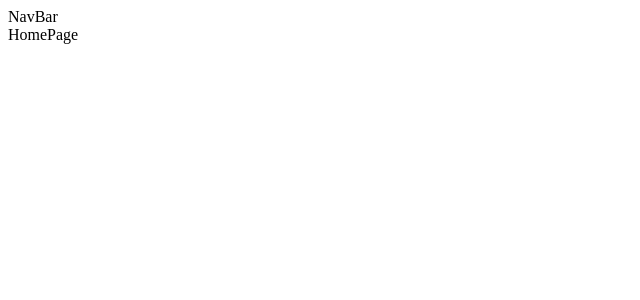
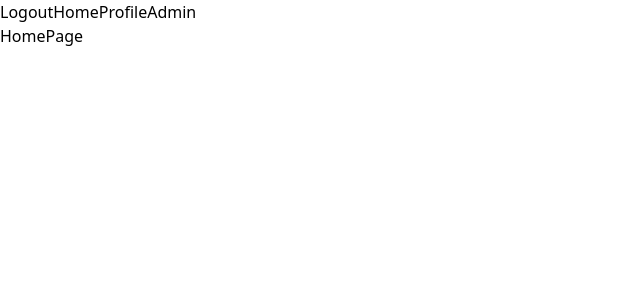
Before and after one commit to hasip-timurtas/node-react-password-auth, a React (Create React App) app in the folder client/: page / in a window 1280 px wide. Shown: the top 300 px of the page, without its empty margins (0-640 px from the left). Built offline with nearby package versions, Linux system fonts and the light colour scheme.

Commit message:
client - TailwindCSS added, anv links added

```diff
--- a/client/public/index.html
+++ b/client/public/index.html
@@ -1,15 +1,14 @@
 <!DOCTYPE html>
 <html lang="en">
-  <head>
+
+<head>
     <meta charset="utf-8" />
     <link rel="icon" href="%PUBLIC_URL%/favicon.ico" />
     <meta name="viewport" content="width=device-width, initial-scale=1" />
     <meta name="theme-color" content="#000000" />
-    <meta
-      name="description"
-      content="Web site created using create-react-app"
-    />
+    <meta name="description" content="Web site created using create-react-app" />
     <link rel="apple-touch-icon" href="%PUBLIC_URL%/logo192.png" />
+    <link href="https://unpkg.com/tailwindcss@^2/dist/tailwind.min.css" rel="stylesheet">
     <!--
       manifest.json provides metadata used when your web app is installed on a
       user's mobile device or desktop. See https://developers.google.com/web/fundamentals/web-app-manifest/
@@ -25,8 +24,9 @@
       Learn how to configure a non-root public URL by running `npm run build`.
     -->
     <title>React App</title>
-  </head>
-  <body>
+</head>
+
+<body>
     <noscript>You need to enable JavaScript to run this app.</noscript>
     <div id="root"></div>
     <!--
@@ -39,5 +39,6 @@
       To begin the development, run `npm start` or `yarn start`.
       To create a production bundle, use `npm run build` or `yarn build`.
     -->
-  </body>
+</body>
+
 </html>
--- a/client/src/Components/NavBar.tsx
+++ b/client/src/Components/NavBar.tsx
@@ -1,5 +1,13 @@
 import React from "react";
+import { Link } from "react-router-dom";
 
 export default function NavBar() {
-    return (<div>NavBar</div>);
+    return (
+        <div className="nav-container">
+            <Link to="/logout">Logout</Link>
+            <Link to="/">Home</Link>
+            <Link to="/profile">Profile</Link>
+            <Link to="/admin">Admin</Link>
+        </div>
+    );
 }
```
